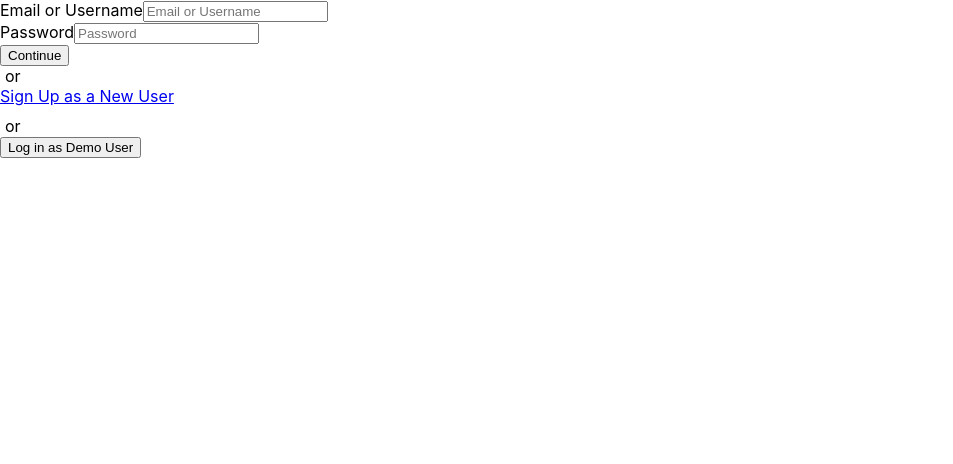
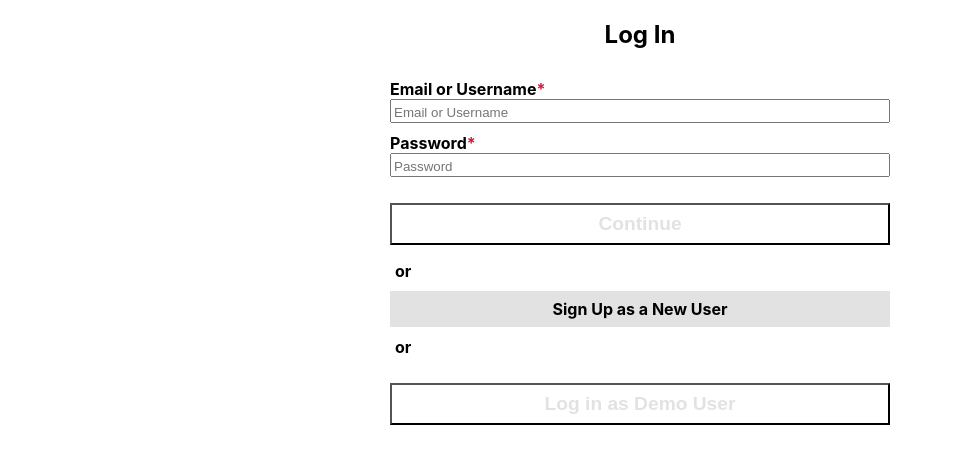
Before and after one commit to jrchew15/word-play-puzzles-2, a React (Create React App) app in the folder word-play-ts/: page /login in a window 1280 px wide. Shown: the top 464 px of the page, without its empty margins (0-953 px from the left). Built offline with nearby package versions, Linux system fonts and the light colour scheme.

Commit message:
drag and drop compiling

```diff
--- a/word-play-ts/src/App.tsx
+++ b/word-play-ts/src/App.tsx
@@ -1,19 +1,19 @@
 import React from 'react';
 import { BrowserRouter, Route, Switch } from 'react-router-dom';
 import SplashPage from './components/SplashPage';
-import SignUpForm from './components/SignupTest';
-import LoginForm from './components/LoginForm';
+import SignUpForm from './components/auth/SignupTest';
+import LoginPage from './components/auth/LoginPage';
 
 function App() {
   return (
     <BrowserRouter>
       <div className="App">
         <Switch>
-          <Route exact path={'/sign-up'}>
+          <Route exact path={'/signup'}>
             <SignUpForm />
           </Route>
           <Route exact path={'/login'}>
-            <LoginForm />
+            <LoginPage />
           </Route>
           <Route exact path={'/'}>
             <SplashPage />
--- a/word-play-ts/src/components/SplashPage.tsx
+++ b/word-play-ts/src/components/SplashPage.tsx
@@ -10,14 +10,13 @@ import { appUseSelector, totalState } from "../store";
 export default function SplashPage() {
 
     const currentUser: user = appUseSelector((state: totalState) => state.user)
-    const [isLoaded, setIsLoaded] = useState(false);
-    const [puzzle, setPuzzle]: [wordgon, Function] = useState(wordgonPlaceholder);
+    const [isLoaded, setIsLoaded] = useState<boolean>(false);
+    const [puzzle, setPuzzle] = useState<wordgon>(wordgonPlaceholder);
     const history = useHistory();
 
 
     useEffect(() => {
         const today_date = new Date();
-        console.log('***', currentUser);
         (async () => {
             const res = await fetch(`/api/wordgons/by_date/${today_date.getFullYear()}-${today_date.getUTCMonth() + 1}-${today_date.getDate()}`);
             const data = await res.json()
@@ -49,7 +48,7 @@ export default function SplashPage() {
                 </div>
             </div>
             <div className='splash-card'>
-                <div className='auth-buttons' style={{ fontSize: '1.6em', borderRadius: '15px 15px 0 0' }} onClick={() => history.push('/sign-up')}>Sign Up</div>
+                <div className='auth-buttons' style={{ fontSize: '1.6em', borderRadius: '15px 15px 0 0' }} onClick={() => history.push('/signup')}>Sign Up</div>
                 <div className="splash-card-sep" />
                 <div className='auth-buttons' style={{ fontSize: '1.6em', borderRadius: '0 0 15px 15px' }} onClick={() => history.push('/login')}>Log In</div>
             </div>
--- /dev/null
+++ b/word-play-ts/src/components/auth/LoginPage.tsx
@@ -0,0 +1,11 @@
+import LoginForm from "./LoginForm";
+
+export default function LoginPage() {
+
+    return (
+        <div id='login-page'>
+            <h2>Log In</h2>
+            <LoginForm />
+        </div>
+    )
+}
--- a/word-play-ts/src/components/SignupTest.tsx
+++ b/word-play-ts/src/components/auth/SignupTest.tsx
@@ -2,9 +2,9 @@ import { EventType } from '@testing-library/react';
 import React, { ChangeEvent, ChangeEventHandler, FormEvent, useState } from 'react';
 import { useSelector, useDispatch } from 'react-redux'
 import { Redirect, NavLink } from 'react-router-dom';
-import { signUp } from '../store/user';
-import { appUseSelector, totalState } from "../store";
-import { user } from '../classes/types';
+import { signUp } from '../../store/user';
+import { appUseSelector, totalState } from "../../store";
+import { user } from '../../classes/types';
 import { InputType } from 'zlib';
 // import ImageDragAndDrop from './ImageDragAndDrop';
 
--- /dev/null
+++ b/word-play-ts/src/components/auth/auth.css
@@ -0,0 +1,58 @@
+.auth-form,
+#login-page,
+#signup-page {
+    display: flex;
+    flex-direction: column;
+    align-items: center;
+}
+
+.auth-form {
+    width: min(500px, 95vw);
+    font-weight: bold;
+}
+
+.auth-form>div {
+    display: flex;
+    flex-direction: column;
+    width: 100%;
+    padding-bottom: 10px;
+}
+
+.auth-form input {
+    width: 100%;
+    padding-top: 4px;
+    box-sizing: border-box;
+}
+
+.required::after {
+    content: '*';
+    color: crimson;
+}
+
+.submit-button {
+    width: 100%;
+    font-weight: bold;
+    font-size: 1.2rem;
+    padding: 8px;
+    margin: 16px 0;
+    box-sizing: border-box;
+    cursor: pointer;
+}
+
+.submit-button.light {
+    background-color: var(--off-black);
+    color: #e2e2e2;
+}
+
+#login-page a,
+#signup-page a {
+    width: 100%;
+    color: var(--off-black);
+    cursor: pointer;
+    display: flex;
+    justify-content: center;
+    background-color: #e2e2e2;
+    text-decoration: none;
+    padding: 8px;
+    box-sizing: border-box;
+}
```
Also changed, not shown: word-play-ts/src/components/auth/ImageDragAndDrop.tsx (added, +81 -0 lines), word-play-ts/src/components/auth/LoginForm.tsx (renamed from word-play-ts/src/components/LoginForm.tsx, +6 -6 lines), word-play-ts/src/components/auth/dragDrop.css (added, +54 -0 lines).
